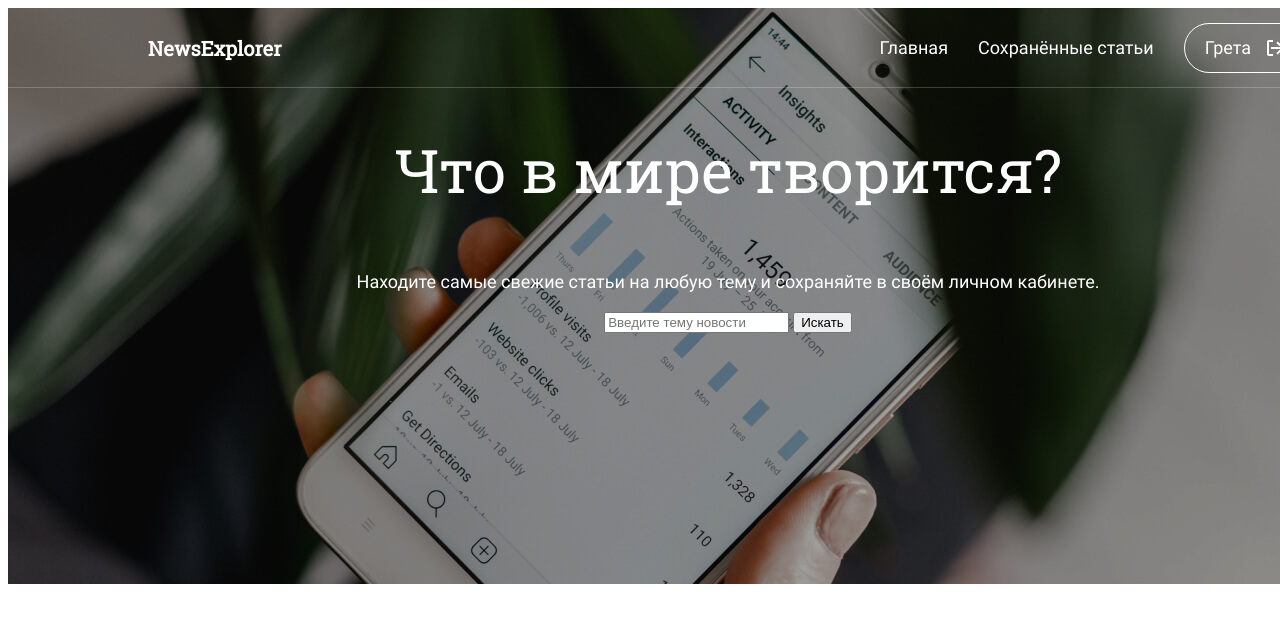
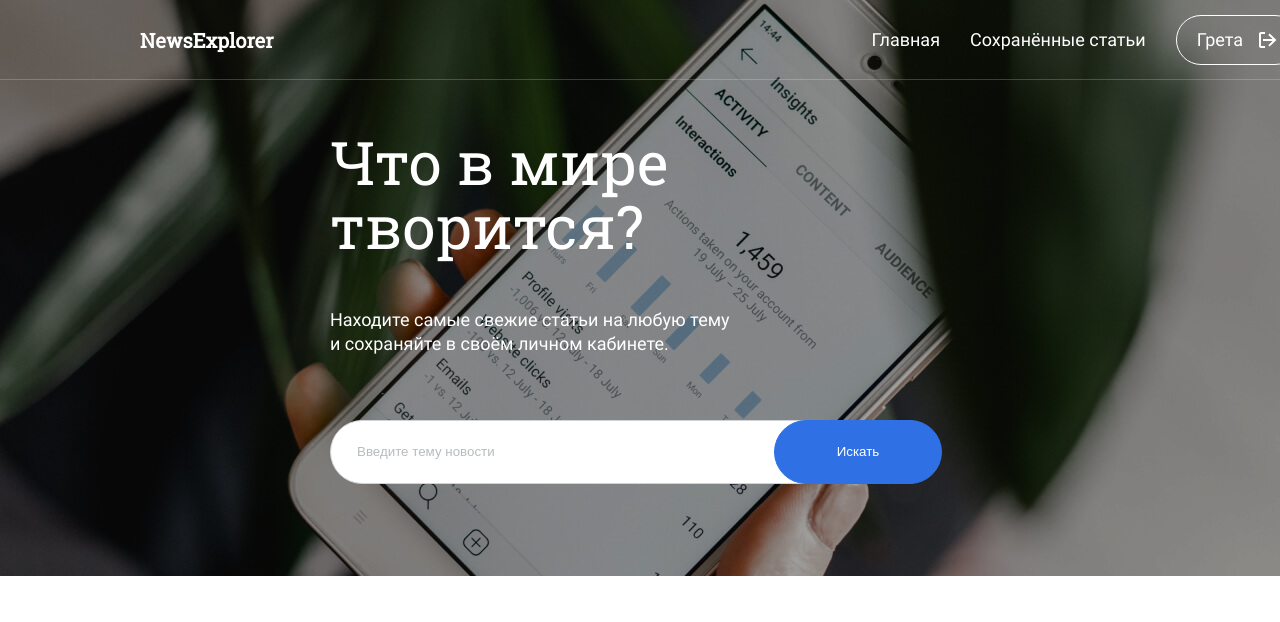
Before and after one commit to Mimitabu/news-explorer-frontend, a website built with webpack: page src/index.html in a window 1280 px wide. Shown: the top 622 px of the page. Built offline with nearby package versions, Linux system fonts and the light colour scheme.

Commit message:
add search input

```diff
--- a/src/blocks/body/body.css
+++ b/src/blocks/body/body.css
@@ -1,4 +1,3 @@
 .body {
-  width: 2560px;
   margin: 0;
 }
--- /dev/null
+++ b/src/blocks/search/__button/search__button.css
@@ -0,0 +1,9 @@
+.search__button {
+  width: 168px;
+  height: 64px;
+  background: #2F71E5;
+  border-radius: 100px;
+  transform: translateX(-168px);
+  border: solid 1px #2F71E5;
+  color: #FFFFFF;
+}
--- /dev/null
+++ b/src/blocks/search/__elements/search__elements.css
@@ -0,0 +1,6 @@
+.search__elements {
+  display: flex;
+  flex-direction: column;
+  align-items: flex-start;
+  justify-content: center;
+}
--- /dev/null
+++ b/src/blocks/search/__input/search__input.css
@@ -0,0 +1,13 @@
+.search__input {
+  width: 608px;
+  height: 64px;
+  background: #FFFFFF;
+  border: 1px solid #D1D2D6;
+  box-sizing: border-box;
+  border-radius: 100px;
+}
+
+::placeholder {
+  color: #B6BCBF;
+  padding: 24px;
+}
--- a/src/blocks/search/__subtitle/search__subtitle.css
+++ b/src/blocks/search/__subtitle/search__subtitle.css
@@ -5,4 +5,6 @@
   font-size: 18px;
   line-height: 24px;
   color: #FFFFFF;
+  margin-bottom: 64px;
+  width: 400px;
 }
--- a/src/blocks/search/__title/search__title.css
+++ b/src/blocks/search/__title/search__title.css
@@ -5,4 +5,6 @@
   font-size: 60px;
   line-height: 64px;
   color: #FFFFFF;
+  margin-bottom: 32px;
+  width: 400px;
 }
--- a/src/blocks/search/search.css
+++ b/src/blocks/search/search.css
@@ -1,9 +1,11 @@
 @import url(./__title/search__title.css);
 @import url(./__subtitle/search__subtitle.css);
+@import url(./__input/search__input.css);
+@import url(./__elements/search__elements.css);
+@import url(./__button/search__button.css);
 
 .search {
   display: flex;
-  flex-direction: column;
+  margin: auto;
   justify-content: center;
-  align-items: center;
 }
--- a/src/index.html
+++ b/src/index.html
@@ -8,7 +8,7 @@
       <link rel="stylesheet" href="<%=htmlWebpackPlugin.files.chunks.main.css %>">
       <meta name='author' content='Marie Slavina'>
 </head>
-<body>
+<body class="body">
   <div class="page">
     <div class="header-search-page">
       <header class="header header_authorized">
@@ -36,6 +36,7 @@
       </header>
       -->
       <div class="search">
+        <div class="search__elements">
           <h2 class="search__title">Что в мире творится?</h2>
           <h3 class="search__subtitle">Находите самые свежие статьи на любую тему и сохраняйте в своём личном кабинете.</h3>
           <form class="search__form">
@@ -45,6 +46,7 @@
         </div>
       </div>
     </div>
+  </div>
       <script src="<%= htmlWebpackPlugin.files.chunks.main.entry %>"></script>
 </body>
 </html>
--- a/src/vendor/fonts.css
+++ b/src/vendor/fonts.css
@@ -1,17 +1,17 @@
 @font-face {
-    src: url('./fonts/roboto-medium-webfont.woff')format(woff);
+    src: url(./fonts/roboto-medium-webfont.woff)format(woff);
     font-family: 'Roboto';
     font-style: medium;
 }
 
 @font-face {
-    src: url('./fonts/roboto-regular-webfont.woff')format(woff);
+    src: url(./fonts/roboto-regular-webfont.woff)format(woff);
     font-family: 'Roboto';
     font-style: normal;
 }
 
 @font-face {
-    src: url('./fonts/robotoslab-regular-webfont.woff')format(woff);
+    src: url(./fonts/robotoslab-regular-webfont.woff)format(woff);
     font-family: 'Roboto Slab';
     font-style: normal;
 }
```
Also changed, not shown: 1 other file. Lines whose indentation alone changed are shown as unchanged.
